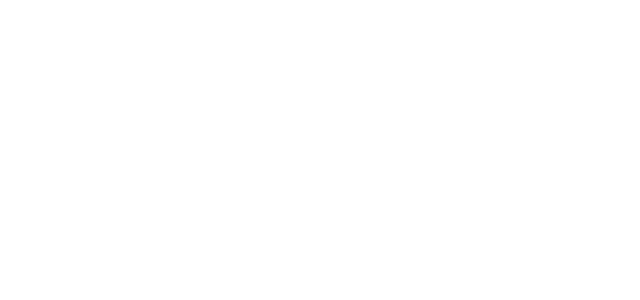
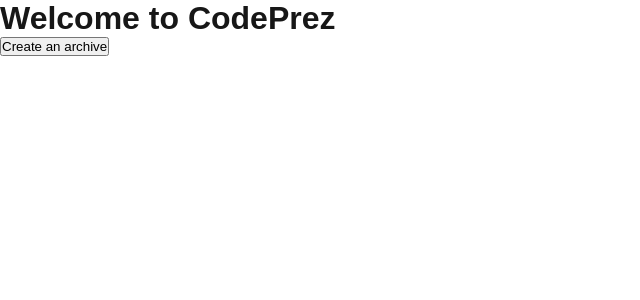
Before and after one commit to remybms/Codeprez, a Next.js app: page / in a window 1280 px wide. Shown: the top 300 px of the page, without its empty margins (0-640 px from the left). Built offline with nearby package versions, Linux system fonts and the light colour scheme.

Commit message:
feat: added btn that sends to create archive page

```diff
--- a/src/app/page.js
+++ b/src/app/page.js
@@ -1 +1,16 @@
-export default function Home() {}
+"use client";
+import { useRouter } from "next/navigation";
+
+export default function Home() {
+  const router = useRouter();
+
+  return (
+    <main>
+      <h1>Welcome to CodePrez</h1>
+      <button
+      onClick={() => router.push("/create-archive")}>
+      Create an archive
+      </button>
+    </main>
+  );
+}
```
